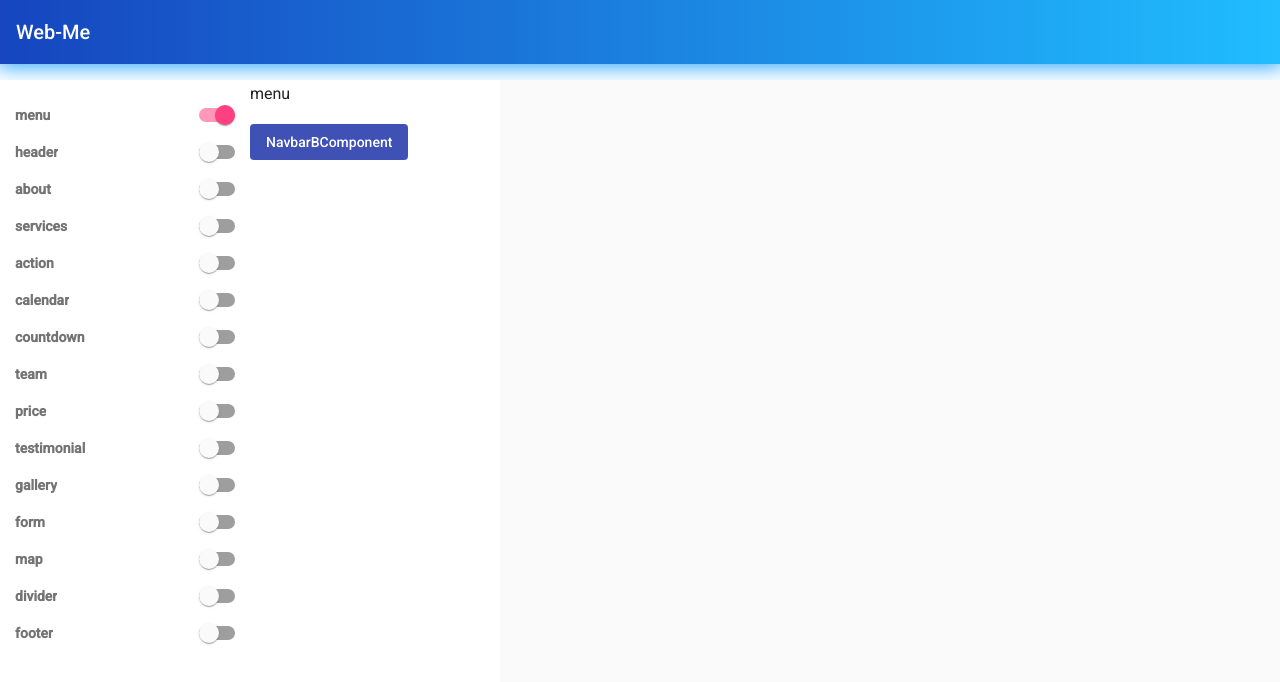
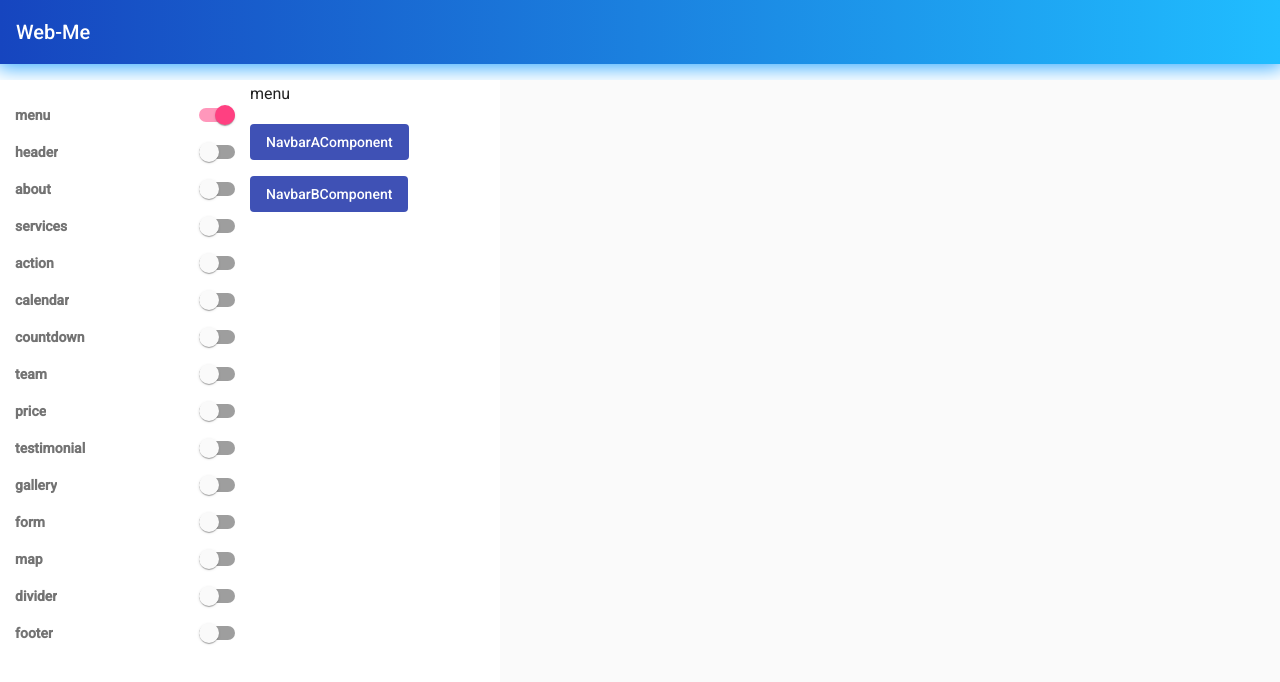
Before and after one commit to kareemarafa/iLawFair-Backend, an Angular app: page / in a window 1280 px wide. Both pictures are taken after a click on the label "menu". Shown: the top 682 px of the page. Built offline with nearby package versions, Linux system fonts and the light colour scheme.

Commit message:
implement sub component list and element service

```diff
--- a/apps/web-builder/src/app/modules/builder/components/sub-element-list/sub-element-list.component.html
+++ b/apps/web-builder/src/app/modules/builder/components/sub-element-list/sub-element-list.component.html
@@ -1,6 +1,7 @@
 <div class="sub-element-list">
   <h3>{{ elementService.currentElement$ | async }}</h3>
   <ng-container *ngFor="let subComponent of subComponents">
+    <div class="d-flex flex-1 mb-3">
       <button
         mat-flat-button
         color="primary"
@@ -8,5 +9,6 @@
       >
         {{ subComponent.componentName }}
       </button>
+    </div>
   </ng-container>
 </div>
--- a/libs/ui/src/index.ts
+++ b/libs/ui/src/index.ts
@@ -1,4 +1,4 @@
-import { NavbarBComponent } from './lib/navbar/components';
+import { NavbarAComponent, NavbarBComponent } from './lib/navbar/components';
 import { ModuleInterface } from '@ionhour/interfaces';
 
 export * from './lib/navbar/navbar.module';
@@ -8,6 +8,10 @@ export const builderElements: ModuleInterface[] = [
   {
     moduleName: 'menu',
     components: [
+      {
+        componentName: `NavbarAComponent`,
+        componentObject: NavbarAComponent,
+      },
       {
         componentName: `NavbarBComponent`,
         componentObject: NavbarBComponent,
```
Lines whose indentation alone changed are shown as unchanged.
